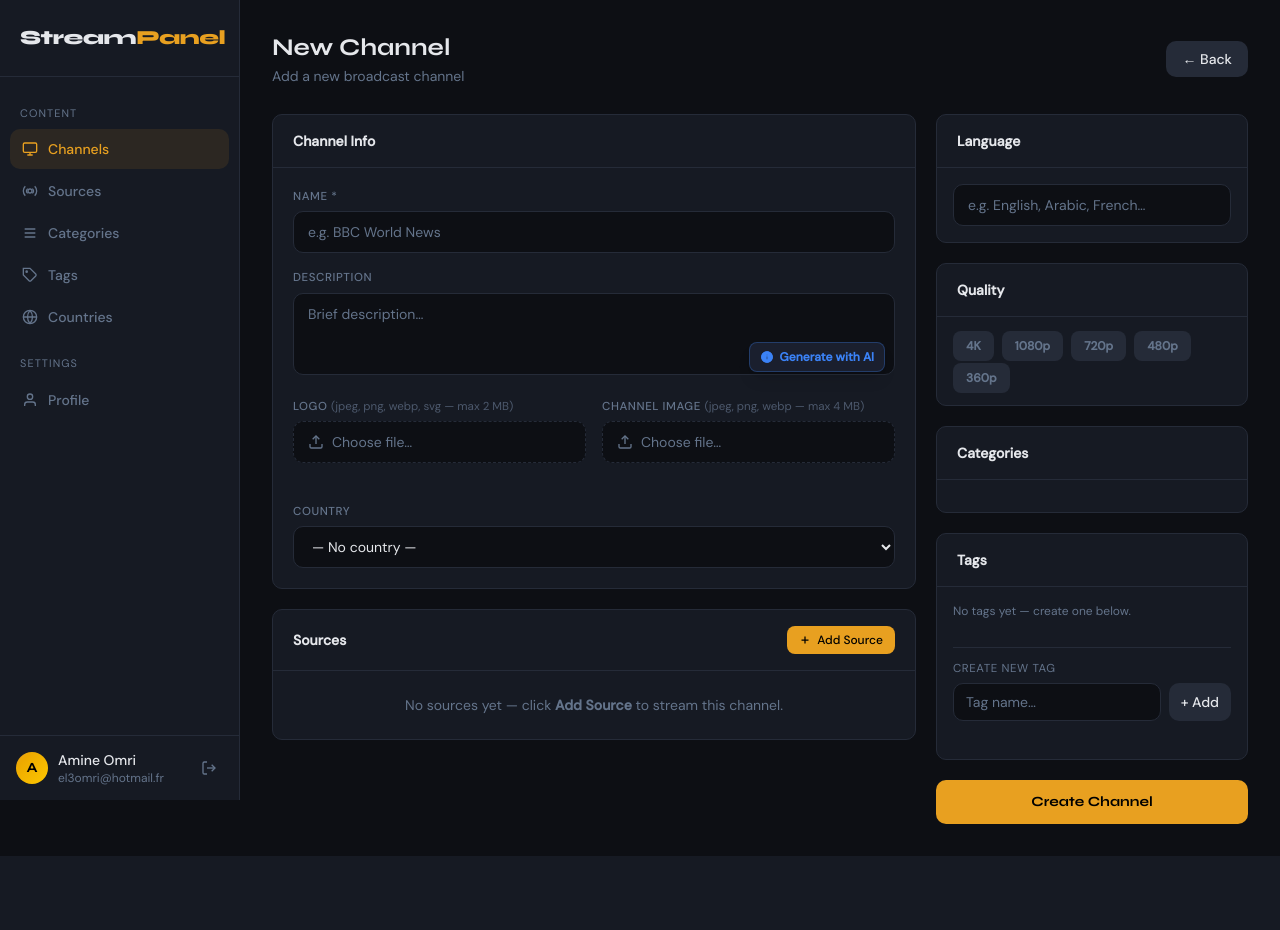
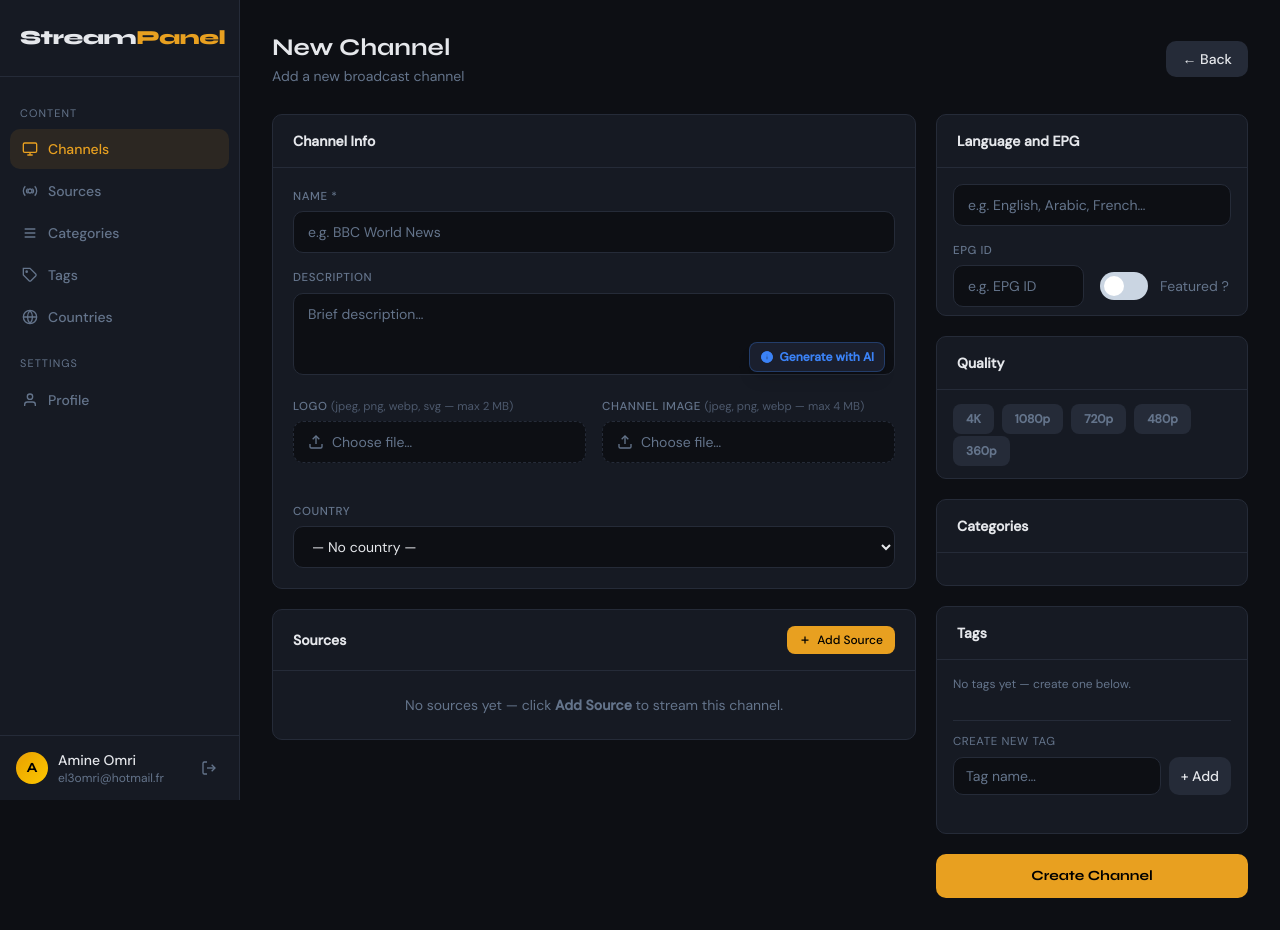
Before and after one commit to el3omrii/telfaza-new, a Laravel app: page /channels/create in a window 1280 px wide. Before the commit the page ends 856 px from the top, so only its background shows below. Run offline with Laravel 12, Linux system fonts and the light colour scheme; a user stored in the database is signed in; data comes from the database, SQL or seed files in the repository; data that the repository does not hold is empty; style sheets or scripts are compiled from the project's sources.

Commit message:
add database fields : featured, epgid

```diff
--- a/app/Http/Controllers/ChannelController.php
+++ b/app/Http/Controllers/ChannelController.php
@@ -68,6 +68,8 @@ class ChannelController extends Controller
             'image'               => 'nullable|image|mimes:jpeg,png,webp|max:4096',
             'country_id'          => 'nullable|exists:countries,id',
             'language'            => 'nullable|string|max:100',
+            'epgid'               => 'nullable|string|max:10',
+            'featured'            => 'nullable|boolean',
             'quality'             => 'nullable|in:4K,1080p,720p,480p,360p',
             'categories'          => 'nullable|array',
             'categories.*'        => 'exists:categories,id',
@@ -86,7 +88,9 @@ class ChannelController extends Controller
             'description' => $request->description,
             'country_id'  => $request->country_id,
             'language'    => $request->language,
+            'epgid'       => $request->epgid,
             'quality'     => $request->quality,
+            'featured'    => $request->featured,
             'logo'        => $request->hasFile('logo')
                                 ? $this->storeImage($request->file('logo'), 'channels/logos', $request->name, 'logo')
                                 : null,
@@ -148,7 +152,9 @@ class ChannelController extends Controller
             'image'       => 'nullable|image|mimes:jpeg,png,webp|max:4096',
             'country_id'  => 'nullable|exists:countries,id',
             'language'    => 'nullable|string|max:100',
+            'epgid'       => 'nullable|string|max:10',
             'quality'     => 'nullable|in:4K,1080p,720p,480p,360p',
+            'featured'    => 'nullable|boolean',
             'categories'  => 'nullable|array',
             'categories.*'=> 'exists:categories,id',
             'tags'        => 'nullable|array',
@@ -160,7 +166,9 @@ class ChannelController extends Controller
             'description' => $request->description,
             'country_id'  => $request->country_id,
             'language'    => $request->language,
+            'epgid'       => $request->epgid,
             'quality'     => $request->quality,
+            'featured'    => $request->featured,
         ];
 
         // Replace logo only if a new file was uploaded; delete the old one
--- a/app/Models/Channel.php
+++ b/app/Models/Channel.php
@@ -10,10 +10,10 @@ use Illuminate\Database\Eloquent\Relations\HasMany;
 class Channel extends Model
 {
     protected $fillable = [
-        'name', 'description', 'logo', 'image', 'views', 'country_id', 'language', 'quality',
+        'name', 'description', 'logo', 'image', 'views', 'epgid', 'featured', 'country_id', 'language', 'quality',
     ];
 
-    protected $casts = ['views' => 'integer'];
+    protected $casts = ['views' => 'integer', 'featured' => 'boolean'];
 
     public function country(): BelongsTo
     {
--- a/resources/views/channels/create.blade.php
+++ b/resources/views/channels/create.blade.php
@@ -113,12 +113,27 @@
         {{-- Right column --}}
         <div class="flex flex-col gap-5">
 
-            {{-- Language --}}
+            {{-- Language andEPG --}}
             <div class="bg-surface border border-border rounded-[10px] overflow-hidden">
-                <div class="px-5 py-4 border-b border-border font-semibold text-sm">Language</div>
+                <div class="px-5 py-4 border-b border-border font-semibold text-sm">Language and EPG</div>
                 <div class="p-4">
                     <input name="language" value="{{ old('language') }}" placeholder="e.g. English, Arabic, French…"
                            class="w-full px-3.5 py-2.5 bg-bg border border-border rounded-[10px] text-sm text-gray-200 placeholder-muted focus:outline-none focus:border-accent transition-colors">
+                </div>
+                <div class="grid grid-cols-1 sm:grid-cols-2 gap-4 px-4 pb-2 items-end">
+                    <div>
+                        <label class="block text-[0.72rem] font-medium uppercase tracking-wider text-muted mb-1.5">EPG ID</label>
+                        <input name="epgid" value="{{ old('epgid') }}" placeholder="e.g. EPG ID"
+                           class="w-full px-3.5 py-2.5 bg-bg border border-border rounded-[10px] text-sm text-gray-200 placeholder-muted focus:outline-none focus:border-accent transition-colors">
+                    </div>
+                    <div>
+                        <label class="relative inline-flex cursor-pointer items-center gap-3 text-muted text-sm">
+                            <input type="checkbox" name="featured" {{ old('featured') ? 'checked' : '' }} class="peer sr-only" />
+                            <div class="peer h-7 w-12 rounded-full bg-slate-300 ring-offset-1 transition-colors duration-200 peer-checked:bg-accent peer-focus:ring-2 peer-focus:ring-yellow-400"></div>
+                            <span class="dot absolute top-1 left-1 h-5 w-5 rounded-full bg-white transition-transform duration-200 ease-in-out peer-checked:translate-x-5"></span>
+                            Featured ?
+                        </label>
+                    </div>
                 </div>
             </div>
 
```
Also changed, not shown: database/migrations/2026_04_30_222037_create_channels_table.php, 3 other files.
